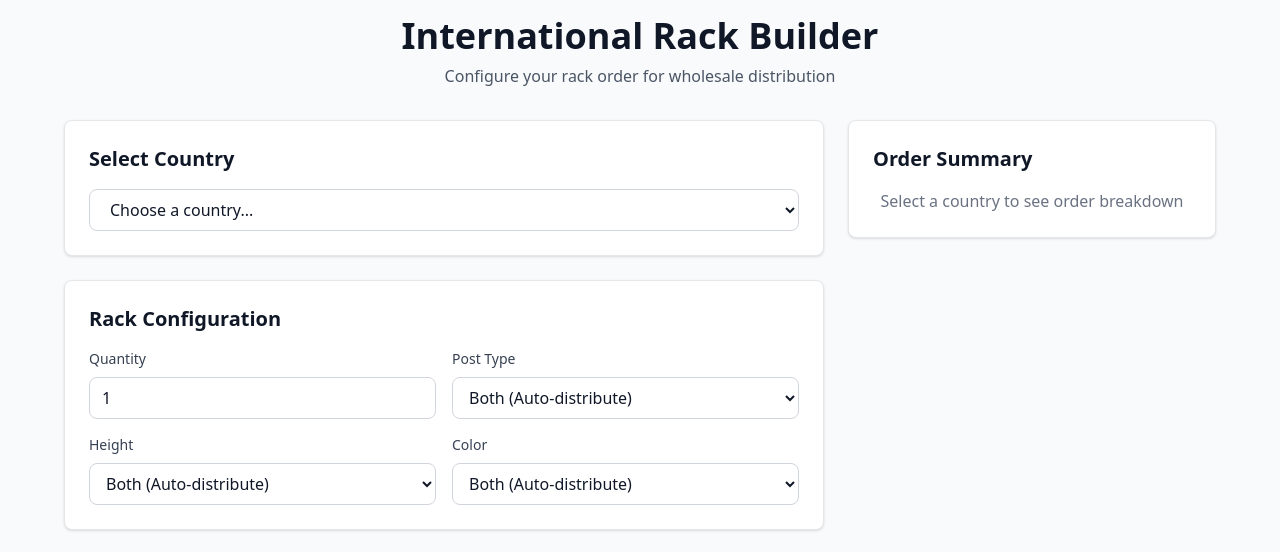
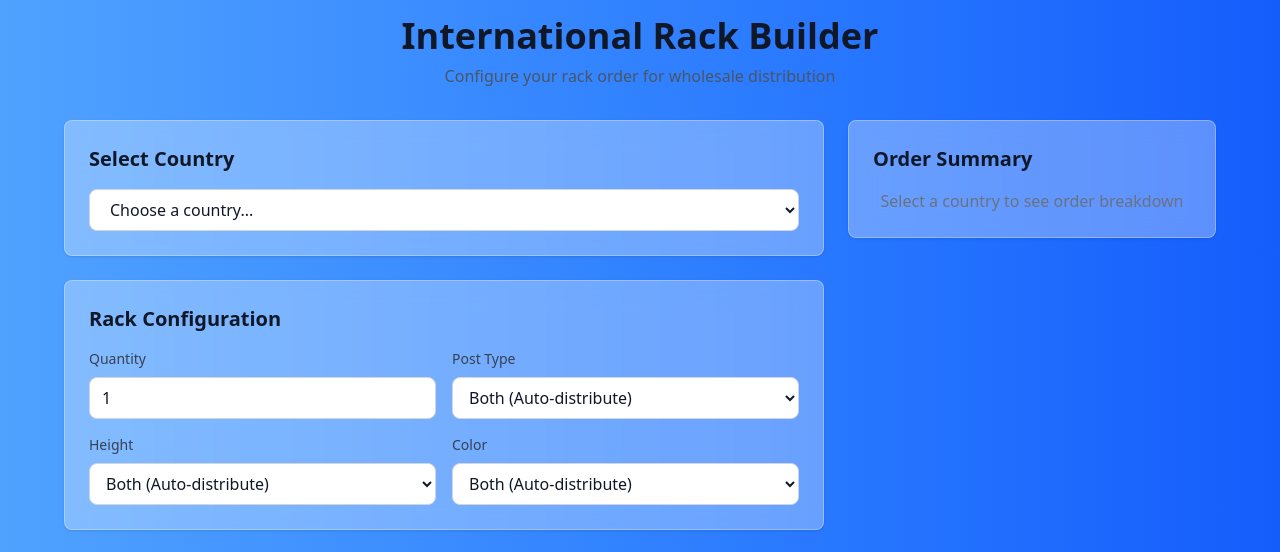
Before and after one commit to AJFrio/Wholesale-Builder, a React (Vite) app: page / in a window 1280 px wide. Shown: the top 552 px of the page. Built offline with nearby package versions, Linux system fonts and the light colour scheme.

Commit message:
AI Assistant: Update src/styles/classes.js

```diff
--- a/src/styles/classes.js
+++ b/src/styles/classes.js
@@ -28,8 +28,8 @@ export const BUTTON_CLASSES = {
 }
 
 export const CONTAINER_CLASSES = {
-  // Main card container
-  card: "bg-white rounded-lg p-6 shadow-sm border border-gray-200",
+  // Main card container with glassmorphic styling
+  card: "bg-white/30 rounded-lg p-6 shadow-sm border border-white/30 backdrop-blur-md",
 
   // Sub-container (like attachment items)
   subCard: "bg-gray-50 rounded-lg p-4 border border-gray-200",
@@ -77,8 +77,8 @@ export const TEXT_CLASSES = {
 }
 
 export const LAYOUT_CLASSES = {
-  // Main page container
-  page: "min-h-screen bg-gray-50 p-4",
+  // Main page container with blue gradient background
+  page: "min-h-screen bg-gradient-to-r from-blue-400 to-blue-600 p-4",
 
   // Content wrapper
   wrapper: "max-w-6xl mx-auto",
```
